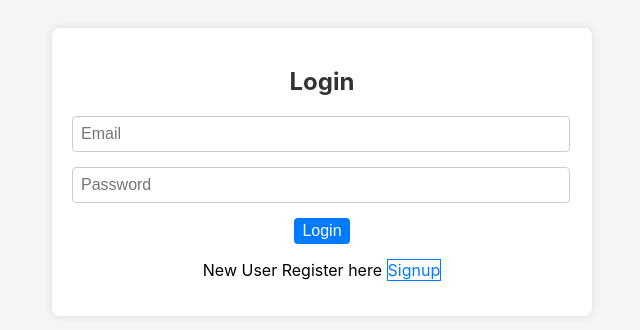
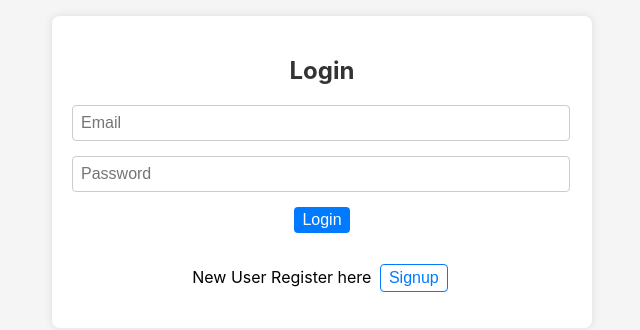
Before and after one commit to baranirajeshbabu30/To-Do-App, a React (Create React App) app: page / in a window 1280 px wide. Shown: the part 228-558 px from the top of the page, without its empty margins (318-958 px from the left). Built offline with nearby package versions, Linux system fonts and the light colour scheme.

Commit message:
button added

```diff
--- a/src/authentication/Login.js
+++ b/src/authentication/Login.js
@@ -53,7 +53,7 @@ const Login = () => {
                     </div>
                     <button type="submit">Login</button>
                 </form>
-               <p>New User Register here <a onClick={handleSignupClick} className="signup-button"> Signup</a></p>
+               <p>New User Register here <button onClick={handleSignupClick} className="signup-button"> Signup</button></p>
             </div>
         </div>
     );
```
